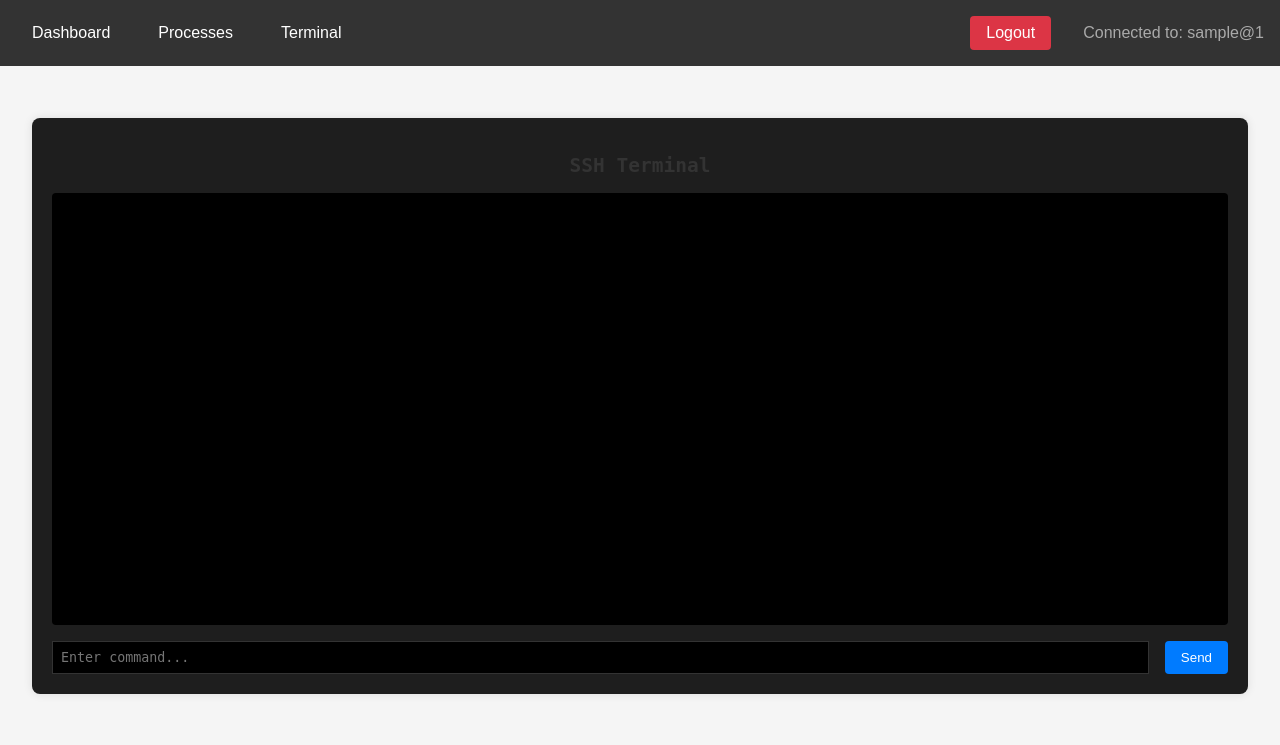
After one commit to UCHIHAA-CLAN/Python-Sentinel, a Flask app: page /terminal in a window 1280 px wide. The commit adds this page. Shown: the top 745 px of the page. Run offline with Flask 3, Linux system fonts and the light colour scheme; the visitor is signed in with stand-in values (Sample User, id 1).

Commit message:
adding the terminal utility and making UI/UX enhancements

```diff
--- a/app.py
+++ b/app.py
@@ -2,9 +2,11 @@ from flask import Flask, render_template, request, redirect, url_for, session, j
 import paramiko
 import psutil
 
-
 app = Flask(__name__)
 app.secret_key = 'supersecretkey'
+
+# SSH client storage
+ssh_clients = {}
 
 # Function to establish SSH connection
 def connect_ssh(username, ip, password):
@@ -29,11 +31,23 @@ def login():
             session['username'] = username
             session['ip'] = ip
             session['password'] = password
+            ssh_clients[username] = client
             return redirect(url_for('dashboard'))
         else:
             return render_template('login.html', error=client)
 
     return render_template('login.html')
+
+# Logout Route
+@app.route('/logout')
+def logout():
+    if 'username' in session:
+        username = session['username']
+        if username in ssh_clients:
+            ssh_clients[username].close()
+            del ssh_clients[username]
+    session.clear()
+    return redirect(url_for('login'))
 
 # Dashboard Route
 @app.route('/dashboard')
@@ -42,10 +56,53 @@ def dashboard():
         return redirect(url_for('login'))
     return render_template('dashboard.html')
 
-# Get running processes
+# Terminal Route
+@app.route('/terminal')
+def terminal():
+    if 'username' not in session:
+        return redirect(url_for('login'))
+    return render_template('terminal.html')
+
+# Execute Command Route
+@app.route('/execute_command', methods=['POST'])
+def execute_command():
+    if 'username' not in session:
+        return jsonify({'error': 'Not authenticated'}), 401
+
+    command = request.json.get('command')
+    username = session['username']
+
+    if username not in ssh_clients:
+        return jsonify({'error': 'SSH connection lost'}), 500
+
+    try:
+        stdin, stdout, stderr = ssh_clients[username].exec_command(command)
+        output = stdout.read().decode('utf-8')
+        error = stderr.read().decode('utf-8')
+        return jsonify({'output': output + error})
+    except Exception as e:
+        return jsonify({'error': str(e)}), 500
+
+# Processes Route
+@app.route('/processes_page')
+def processes_page():
+    if 'username' not in session:
+        return redirect(url_for('login'))
+    return render_template('processes.html')
+
+# Get running processes with detailed info
 @app.route('/processes')
 def processes():
-    processes = [proc.info for proc in psutil.process_iter(['pid', 'name'])]
+    processes = []
+    for proc in psutil.process_iter(['pid', 'name', 'cpu_percent', 'memory_percent']):
+        try:
+            proc_info = proc.info
+            # Update CPU and memory percentages
+            proc_info['cpu_percent'] = proc.cpu_percent()
+            proc_info['memory_percent'] = proc.memory_percent()
+            processes.append(proc_info)
+        except (psutil.NoSuchProcess, psutil.AccessDenied, psutil.ZombieProcess):
+            pass
     return jsonify(processes)
 
 # Kill a process
@@ -65,7 +122,12 @@ def resource_usage():
     memory = psutil.virtual_memory().percent
     disk = psutil.disk_usage('/').percent
     network = psutil.net_io_counters().bytes_sent + psutil.net_io_counters().bytes_recv
-    return jsonify({'cpu': cpu, 'memory': memory, 'disk': disk, 'network': network})
+    return jsonify({
+        'cpu': cpu,
+        'memory': memory,
+        'disk': disk,
+        'network': network
+    })
 
 if __name__ == '__main__':
     app.run(debug=True)
--- a/static/styles/style.css
+++ b/static/styles/style.css
@@ -4,31 +4,74 @@ body {
     margin: 0;
     padding: 0;
 }
-.login-container, .dashboard-container {
-    max-width: 800px;
-    margin: 50px auto;
+
+.nav-bar {
+    background-color: #333;
+    padding: 1rem;
+    display: flex;
+    align-items: center;
+    gap: 1rem;
+}
+
+.nav-item {
+    color: white;
+    text-decoration: none;
+    padding: 0.5rem 1rem;
+    border-radius: 4px;
+}
+
+.nav-item:hover {
+    background-color: #555;
+}
+
+.nav-item.logout {
+    margin-left: auto;
+    background-color: #dc3545;
+}
+
+.nav-item.logout:hover {
+    background-color: #c82333;
+}
+
+.user-info {
+    color: #aaa;
+    margin-left: 1rem;
+}
+
+.content {
+    padding: 2rem;
+}
+
+.login-container, .dashboard-container, .terminal-container, .processes-container {
+    max-width: 1200px;
+    margin: 20px auto;
     padding: 20px;
     background-color: #fff;
     border-radius: 8px;
     box-shadow: 0 0 10px rgba(0, 0, 0, 0.1);
 }
+
 h1, h2, h3 {
     color: #333;
     text-align: center;
 }
+
 .login-container form {
     display: flex;
     flex-direction: column;
     gap: 10px;
 }
+
 .login-container label {
     font-weight: bold;
 }
+
 .login-container input {
     padding: 8px;
     border: 1px solid #ccc;
     border-radius: 4px;
 }
+
 .login-container button {
     padding: 10px;
     background-color: #007BFF;
@@ -37,13 +80,16 @@ h1, h2, h3 {
     border-radius: 4px;
     cursor: pointer;
 }
+
 .login-container button:hover {
     background-color: #0056b3;
 }
+
 .error {
     color: red;
     text-align: center;
 }
+
 .dashboard-container
 .charts {
     display: flex;
@@ -51,6 +97,7 @@ h1, h2, h3 {
     gap: 20px;  justify-content: center;
     margin-bottom: 30px;
 }
+
 .dashboard-container canvas {
     background-color: #f0f0f0;
     border: 1px solid #ddd;
@@ -59,22 +106,137 @@ h1, h2, h3 {
     height: 200px !important;
     padding: 10px;
 }
+
+.terminal-container {
+    background-color: #1e1e1e;
+    color: #fff;
+    font-family: monospace;
+}
+
+#terminal-output {
+    height: 400px;
+    overflow-y: auto;
+    padding: 1rem;
+    background-color: #000;
+    border-radius: 4px;
+    margin-bottom: 1rem;
+    white-space: pre-wrap;
+}
+
+.terminal-input-container {
+    display: flex;
+    gap: 1rem;
+}
+
+#terminal-input {
+    flex: 1;
+    padding: 0.5rem;
+    background-color: #000;
+    border: 1px solid #333;
+    color: #fff;
+    font-family: monospace;
+}
+
+.send-btn {
+    padding: 0.5rem 1rem;
+    background-color: #007BFF;
+    color: white;
+    border: none;
+    border-radius: 4px;
+    cursor: pointer;
+}
+
+.send-btn:hover {
+    background-color: #0056b3;
+}
+
 #processTable {
     width: 100%;
     border-collapse: collapse;
 }
+
 #processTable th, #processTable td {
     border: 1px solid #ddd;
     padding: 8px;
     text-align: center;
 }
+
 #processTable tr:nth-child(even) {
     background-color: #f9f9f9;
 }
+
 #processTable tr:hover {
     background-color: #f1f1f1;
 }
+
 #processTable th {
     background-color: #007BFF;
     color: white;
 }
+
+.process-table {
+    width: 100%;
+    border-collapse: collapse;
+    margin-top: 1rem;
+}
+
+.process-table th, .process-table td {
+    padding: 0.75rem;
+    text-align: left;
+    border-bottom: 1px solid #ddd;
+}
+
+.process-table th {
+    background-color: #f8f9fa;
+    font-weight: bold;
+}
+
+.process-table tr:hover {
+    background-color: #f5f5f5;
+}
+
+.kill-btn {
+    padding: 0.25rem 0.5rem;
+    background-color: #dc3545;
+    color: white;
+    border: none;
+    border-radius: 4px;
+    cursor: pointer;
+}
+
+.kill-btn:hover {
+    background-color: #c82333;
+}
+
+.resource-cards {
+    display: grid;
+    grid-template-columns: repeat(auto-fit, minmax(250px, 1fr));
+    gap: 1rem;
+    margin-bottom: 2rem;
+}
+
+.resource-card {
+    background-color: white;
+    padding: 1rem;
+    border-radius: 8px;
+    box-shadow: 0 2px 4px rgba(0,0,0,0.1);
+}
+
+.resource-card h3 {
+    margin-top: 0;
+    color: #333;
+}
+
+.progress-bar {
+    height: 10px;
+    background-color: #e9ecef;
+    border-radius: 5px;
+    overflow: hidden;
+    margin-top: 0.5rem;
+}
+
+.progress-bar-fill {
+    height: 100%;
+    background-color: #007bff;
+    transition: width 0.3s ease;
+}
--- /dev/null
+++ b/templates/base.html
@@ -0,0 +1,23 @@
+<!DOCTYPE html>
+<html lang="en">
+<head>
+    <meta charset="UTF-8">
+    <title>{% block title %}{% endblock %} - Python Sentinel</title>
+    <link rel="stylesheet" href="{{ url_for('static', filename='styles/style.css') }}">
+    {% block head %}{% endblock %}
+</head>
+<body>
+    <nav class="nav-bar">
+        {% if session.username %}
+            <a href="{{ url_for('dashboard') }}" class="nav-item">Dashboard</a>
+            <a href="{{ url_for('processes_page') }}" class="nav-item">Processes</a>
+            <a href="{{ url_for('terminal') }}" class="nav-item">Terminal</a>
+            <a href="{{ url_for('logout') }}" class="nav-item logout">Logout</a>
+            <span class="user-info">Connected to: {{ session.username }}@{{ session.ip }}</span>
+        {% endif %}
+    </nav>
+    <div class="content">
+        {% block content %}{% endblock %}
+    </div>
+</body>
+</html>
--- /dev/null
+++ b/templates/terminal.html
@@ -0,0 +1,47 @@
+{% extends "base.html" %}
+
+{% block title %}Terminal{% endblock %}
+
+{% block content %}
+<div class="terminal-container">
+    <h2>SSH Terminal</h2>
+    <div id="terminal-output"></div>
+    <div class="terminal-input-container">
+        <input type="text" id="terminal-input" placeholder="Enter command...">
+        <button class="send-btn" onclick="sendCommand()">Send</button>
+    </div>
+</div>
+
+<script>
+const terminalOutput = document.getElementById('terminal-output');
+const terminalInput = document.getElementById('terminal-input');
+
+terminalInput.addEventListener('keypress', function(e) {
+    if (e.key === 'Enter') {
+        sendCommand();
+    }
+});
+
+async function sendCommand() {
+    const command = terminalInput.value;
+    if (!command) return;
+
+    try {
+        const response = await fetch('/execute_command', {
+            method: 'POST',
+            headers: { 'Content-Type': 'application/json' },
+            body: JSON.stringify({ command })
+        });
+
+        const result = await response.json();
+        terminalOutput.innerHTML += `<div style="color: #4CAF50">$ ${command}</div>`;
+        terminalOutput.innerHTML += `<div style="color: #fff">${result.output}</div>`;
+        terminalInput.value = '';
+        terminalOutput.scrollTop = terminalOutput.scrollHeight;
+    } catch (err) {
+        console.error('Error:', err);
+        terminalOutput.innerHTML += `<div style="color: #ff0000">Error executing command</div>`;
+    }
+}
+</script>
+{% endblock %}
```
Also changed, not shown: templates/dashboard.html (+96 -91 lines), templates/processes.html (added, +98 -0 lines).
